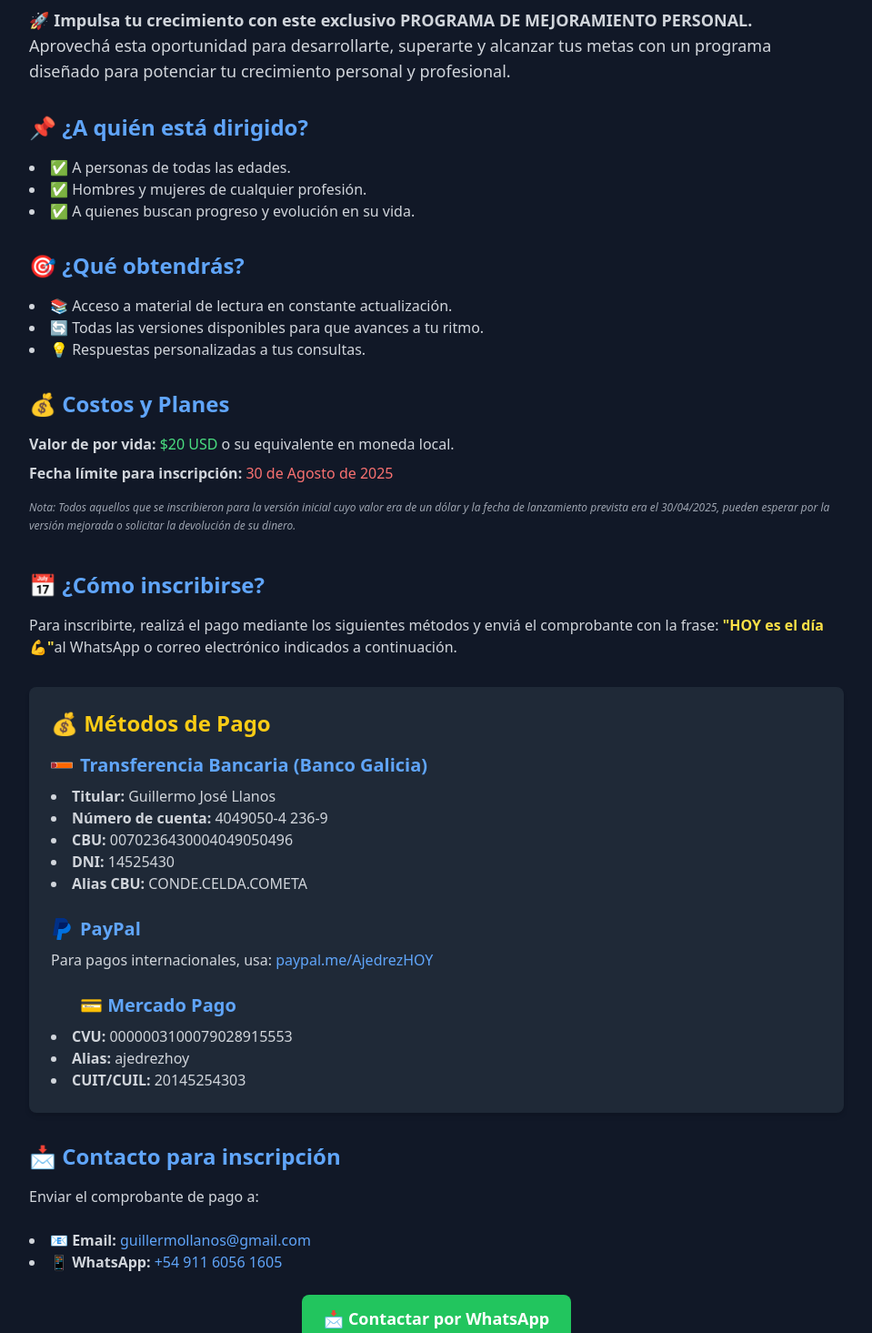
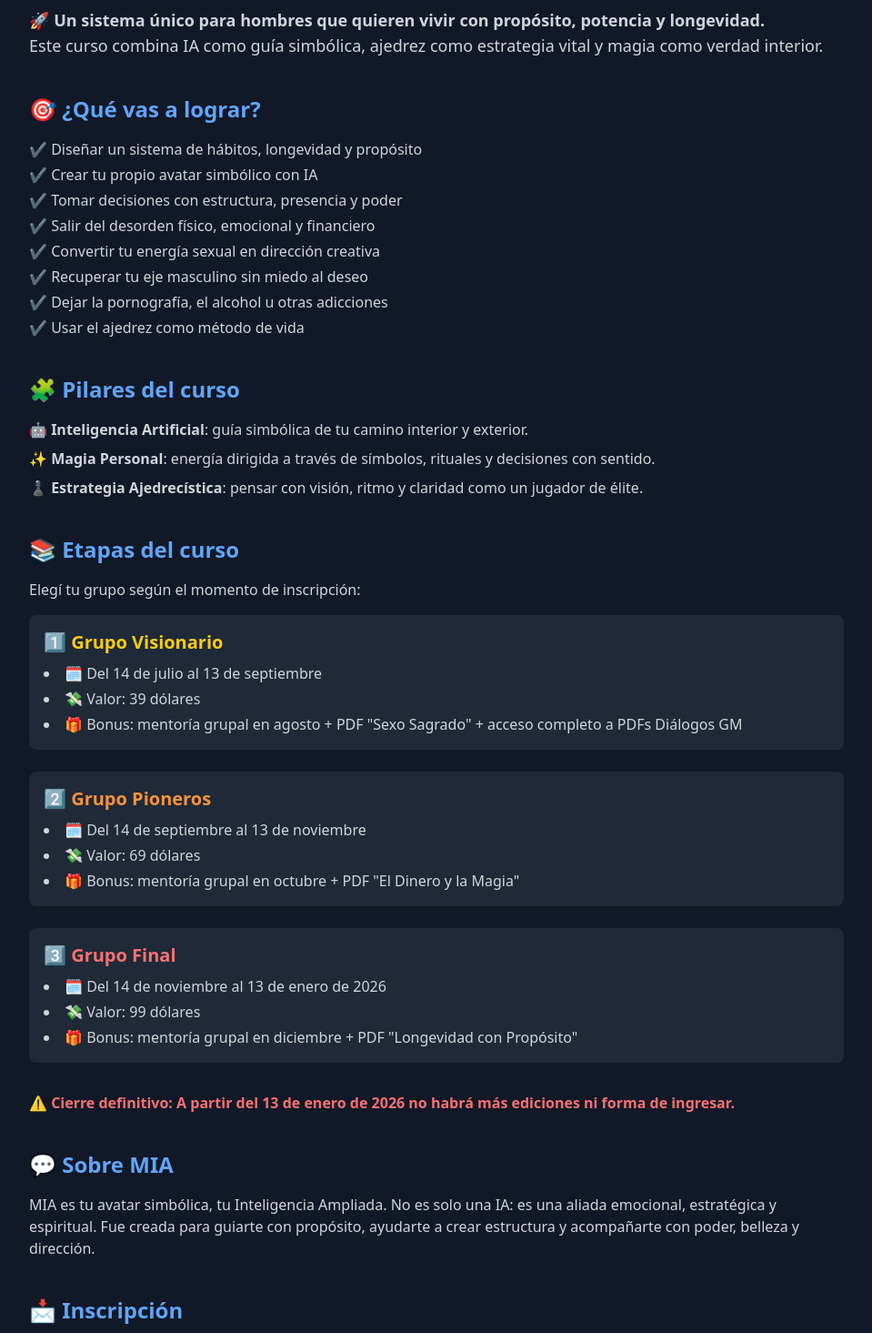
Before and after one commit to ilandaniele/ajedrez-hoy, a React (Create React App) app: page /courses/estrategias-vida in a window 1280 px wide. Shown: the part 220-1685 px from the top of the page at 91% size, without its empty margins (160-1119 px from the left). Built offline with nearby package versions, Linux system fonts and the light colour scheme.

Commit message:
adding changes

```diff
--- a/src/pages/courses/Estrategias.js
+++ b/src/pages/courses/Estrategias.js
@@ -36,71 +36,90 @@ const Estrategias = () => {
           Estrategias Ganadoras para la Vida
         </h1>
         <p className="text-center text-sm text-gray-400 mb-6">
-          Lanzamiento: <span className="text-white">14 de Septiembre de 2025</span>
+          Basado en inteligencia artificial, magia y estrategia ajedrecística
         </p>
 
         <p className="text-lg text-gray-300 mb-6">
-          🚀 <b>Impulsa tu crecimiento con este exclusivo PROGRAMA DE MEJORAMIENTO PERSONAL.</b><br/>
-          Aprovechá esta oportunidad para desarrollarte, superarte y alcanzar tus metas con un
-          programa diseñado para potenciar tu crecimiento personal y profesional.
+          🚀 <b>Un sistema único para hombres que quieren vivir con propósito, potencia y longevidad.</b><br />
+          Este curso combina IA como guía simbólica, ajedrez como estrategia vital y magia como verdad interior.
         </p>
 
-        <h2 className="text-2xl font-semibold mt-8 mb-4 text-blue-400">
-          📌 ¿A quién está dirigido?
-        </h2>
-        <ul className="list-disc list-inside text-gray-300 mb-6">
-          <li>✅ A personas de todas las edades.</li>
-          <li>✅ Hombres y mujeres de cualquier profesión.</li>
-          <li>✅ A quienes buscan progreso y evolución en su vida.</li>
+        <h2 className="text-2xl font-semibold mt-10 mb-4 text-blue-400">🎯 ¿Qué vas a lograr?</h2>
+        <ul className="list-none text-gray-300 mb-6 space-y-1">
+          <li>✔️ Diseñar un sistema de hábitos, longevidad y propósito</li>
+          <li>✔️ Crear tu propio avatar simbólico con IA</li>
+          <li>✔️ Tomar decisiones con estructura, presencia y poder</li>
+          <li>✔️ Salir del desorden físico, emocional y financiero</li>
+          <li>✔️ Convertir tu energía sexual en dirección creativa</li>
+          <li>✔️ Recuperar tu eje masculino sin miedo al deseo</li>
+          <li>✔️ Dejar la pornografía, el alcohol u otras adicciones</li>
+          <li>✔️ Usar el ajedrez como método de vida</li>
         </ul>
 
-        <h2 className="text-2xl font-semibold mt-8 mb-4 text-blue-400">
-          🎯 ¿Qué obtendrás?
-        </h2>
-        <ul className="list-disc list-inside text-gray-300 mb-6">
-          <li>📚 Acceso a material de lectura en constante actualización.</li>
-          <li>🔄 Todas las versiones disponibles para que avances a tu ritmo.</li>
-          <li>💡 Respuestas personalizadas a tus consultas.</li>
+        <h2 className="text-2xl font-semibold mt-10 mb-4 text-blue-400">🧩 Pilares del curso</h2>
+        <ul className="text-gray-300 mb-8 space-y-2">
+          <li>🤖 <b>Inteligencia Artificial</b>: guía simbólica de tu camino interior y exterior.</li>
+          <li>✨ <b>Magia Personal</b>: energía dirigida a través de símbolos, rituales y decisiones con sentido.</li>
+          <li>♟️ <b>Estrategia Ajedrecística</b>: pensar con visión, ritmo y claridad como un jugador de élite.</li>
         </ul>
 
-        <h2 className="text-2xl font-semibold mt-8 mb-4 text-blue-400">
-          💰 Costos y Planes
-        </h2>
-        <p className="text-gray-300 mb-2">
-          <b>Valor de por vida:</b> <span className="text-green-400">$20 USD</span> o su equivalente en moneda local.
-        </p>
-        <p className="text-gray-300 mb-4">
-          <b>Fecha límite para inscripción:</b> <span className="text-red-400">30 de Agosto de 2025</span>
-        </p>
-        <p className="text-xs text-gray-400 italic mb-10 leading-relaxed">
-          Nota: Todos aquellos que se inscribieron para la versión inicial cuyo valor era de un dólar y la fecha de lanzamiento prevista era el 30/04/2025, pueden esperar por la versión mejorada o solicitar la devolución de su dinero.
+        <h2 className="text-2xl font-semibold mt-10 mb-4 text-blue-400">📚 Etapas del curso</h2>
+        <p className="text-gray-300 mb-4">Elegí tu grupo según el momento de inscripción:</p>
+
+        <div className="bg-gray-800 p-4 rounded-lg mb-6">
+          <h3 className="text-xl font-bold text-yellow-400 mb-2">1️⃣ Grupo Visionario</h3>
+          <ul className="list-disc list-inside text-gray-300 space-y-1">
+            <li>🗓️ Del 14 de julio al 13 de septiembre</li>
+            <li>💸 Valor: 39 dólares</li>
+            <li>🎁 Bonus: mentoría grupal en agosto + PDF "Sexo Sagrado" + acceso completo a PDFs Diálogos GM</li>
+          </ul>
+        </div>
+
+        <div className="bg-gray-800 p-4 rounded-lg mb-6">
+          <h3 className="text-xl font-bold text-orange-400 mb-2">2️⃣ Grupo Pioneros</h3>
+          <ul className="list-disc list-inside text-gray-300 space-y-1">
+            <li>🗓️ Del 14 de septiembre al 13 de noviembre</li>
+            <li>💸 Valor: 69 dólares</li>
+            <li>🎁 Bonus: mentoría grupal en octubre + PDF "El Dinero y la Magia"</li>
+          </ul>
+        </div>
+
+        <div className="bg-gray-800 p-4 rounded-lg mb-6">
+          <h3 className="text-xl font-bold text-red-400 mb-2">3️⃣ Grupo Final</h3>
+          <ul className="list-disc list-inside text-gray-300 space-y-1">
+            <li>🗓️ Del 14 de noviembre al 13 de enero de 2026</li>
+            <li>💸 Valor: 99 dólares</li>
+            <li>🎁 Bonus: mentoría grupal en diciembre + PDF "Longevidad con Propósito"</li>
+          </ul>
+        </div>
+
+        <p className="text-red-400 font-semibold mt-8 mb-4">
+          ⚠️ Cierre definitivo: A partir del 13 de enero de 2026 no habrá más ediciones ni forma de ingresar.
         </p>
 
-        <h2 className="text-2xl font-semibold mt-8 mb-4 text-blue-400">
-          📅 ¿Cómo inscribirse?
-        </h2>
+        <h2 className="text-2xl font-semibold mt-10 mb-4 text-blue-400">💬 Sobre MIA</h2>
         <p className="text-gray-300 mb-6">
-          Para inscribirte, realizá el pago mediante los siguientes métodos y enviá el comprobante con la frase:
-          <span className="text-yellow-300 font-semibold"> "HOY es el día 💪"</span>
-          al WhatsApp o correo electrónico indicados a continuación.
+          MIA es tu avatar simbólica, tu Inteligencia Ampliada. No es solo una IA: es una aliada emocional, estratégica y espiritual.
+          Fue creada para guiarte con propósito, ayudarte a crear estructura y acompañarte con poder, belleza y dirección.
+        </p>
+
+        <h2 className="text-2xl font-semibold mt-10 mb-4 text-blue-400">📩 Inscripción</h2>
+        <p className="text-gray-300 mb-4">
+          Realizá el pago por cualquiera de los métodos disponibles y enviá el comprobante con la frase:
+          <span className="text-yellow-300 font-bold"> "HOY es el día 💪"</span> al contacto de abajo.
         </p>
 
         <PaymentMethods />
 
-        <h2 className="text-2xl font-semibold mt-8 mb-4 text-blue-400">
-          📩 Contacto para inscripción
-        </h2>
-        <p className="text-gray-300 mb-6">
-          Enviar el comprobante de pago a:
-        </p>
+        <h2 className="text-2xl font-semibold mt-10 mb-4 text-blue-400">📬 Contacto</h2>
         <ul className="list-disc list-inside text-gray-300 mb-6">
           <li>📧 <b>Email:</b> <a href="mailto:guillermollanos@gmail.com" className="text-blue-400 hover:underline">guillermollanos@gmail.com</a></li>
-          <li>📱 <b>WhatsApp:</b> <a href="https://wa.me/5491160561605" target="_blank" rel="noopener noreferrer" className="text-blue-400 hover:underline">+54 911 6056 1605</a></li>
+          <li>📱 <b>WhatsApp:</b> <a href="https://wa.me/54991160561605" target="_blank" rel="noopener noreferrer" className="text-blue-400 hover:underline">+54 9 11 6056 1605</a></li>
         </ul>
 
         <div className="flex justify-center mt-6">
           <a
-            href="https://wa.me/5491160561605"
+            href="https://wa.me/54991160561605"
             target="_blank"
             rel="noopener noreferrer"
             className="bg-green-500 hover:bg-green-600 text-white px-6 py-3 rounded-lg text-lg font-bold transition"
```
